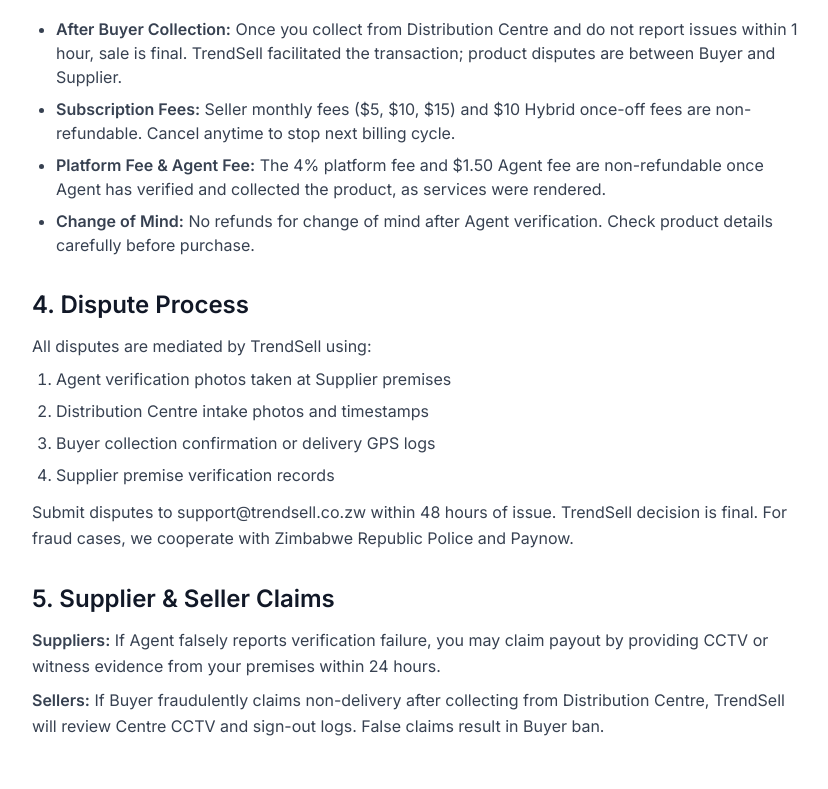
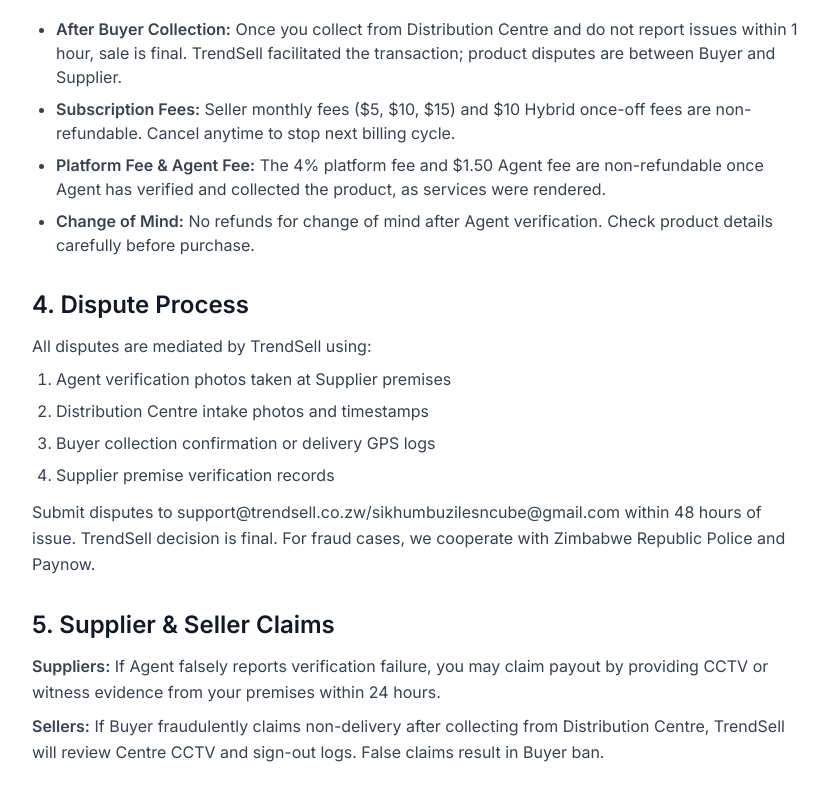
Before and after one commit to sikhumbuzilesncube/trendsell, a Next.js app: page /refunds in a window 1280 px wide. Shown: the part 787-1576 px from the top of the page, without its empty margins (224-1052 px from the left). Before the commit the page ends 1550 px from the top, so only its background shows below. Built offline with nearby package versions, Linux system fonts and the light colour scheme.

Commit message:
Update page.tsx

```diff
--- a/app/refunds/page.tsx
+++ b/app/refunds/page.tsx
@@ -75,7 +75,7 @@
               <li>Supplier premise verification records</li>
             </ol>
             <p className="text-gray-700 leading-relaxed mt-3">
-              Submit disputes to support@trendsell.co.zw within 48 hours of issue. TrendSell decision
+              Submit disputes to support@trendsell.co.zw/sikhumbuzilesncube@gmail.com within 48 hours of issue. TrendSell decision
               is final. For fraud cases, we cooperate with Zimbabwe Republic Police and Paynow.
             </p>
           </section>
```
